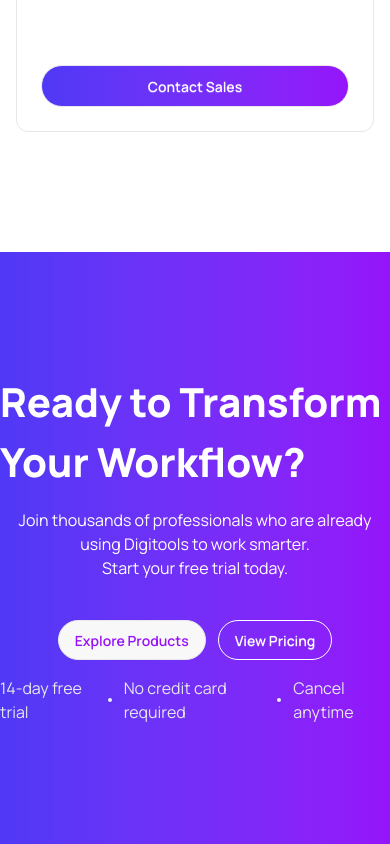
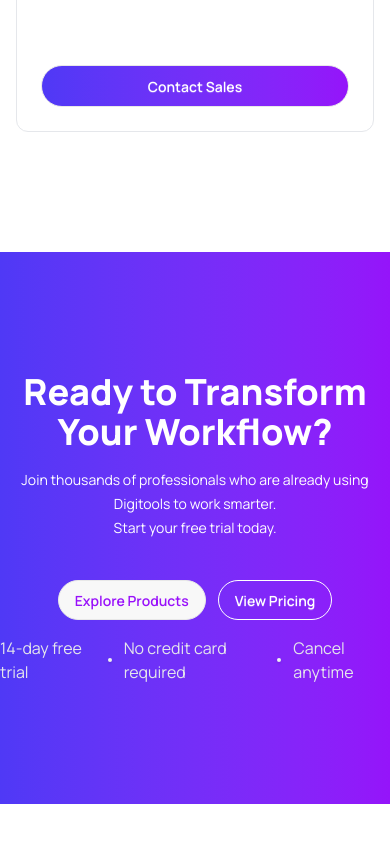
Before and after one commit to IamPial/digitools-pricing-app, a React (Vite) app: page / in a window 390 px wide. Shown: the part 9901-10745 px from the top of the page. After the commit the page ends 10705 px from the top, so only its background shows below. Built offline with nearby package versions, Linux system fonts and the light colour scheme.

Commit message:
added responsiveness to this section

```diff
--- a/src/components/Homepage/WorkFlow.jsx
+++ b/src/components/Homepage/WorkFlow.jsx
@@ -3,11 +3,11 @@ import React from "react";
 const WorkFlow = () => {
   return (
     <div className="py-30 bg-linear-to-r from-[#4f39f6] to-[#9514fa]">
-      <div className="flex flex-col items-center">
-        <h2 className="text-[40px] font-extrabold text-white">
+      <div className="flex flex-col items-center ">
+        <h2 className="text-4xl md:text-[40px] font-extrabold text-center text-white">
           Ready to Transform Your Workflow?
         </h2>
-        <p className="text-[16px] text-white mt-4 leading-6 text-center ">
+        <p className="text-sm md:text-[16px] text-white mt-4 leading-6 text-center ">
           Join thousands of professionals who are already using Digitools to
           work smarter. <br /> Start your free trial today.
         </p>
```
